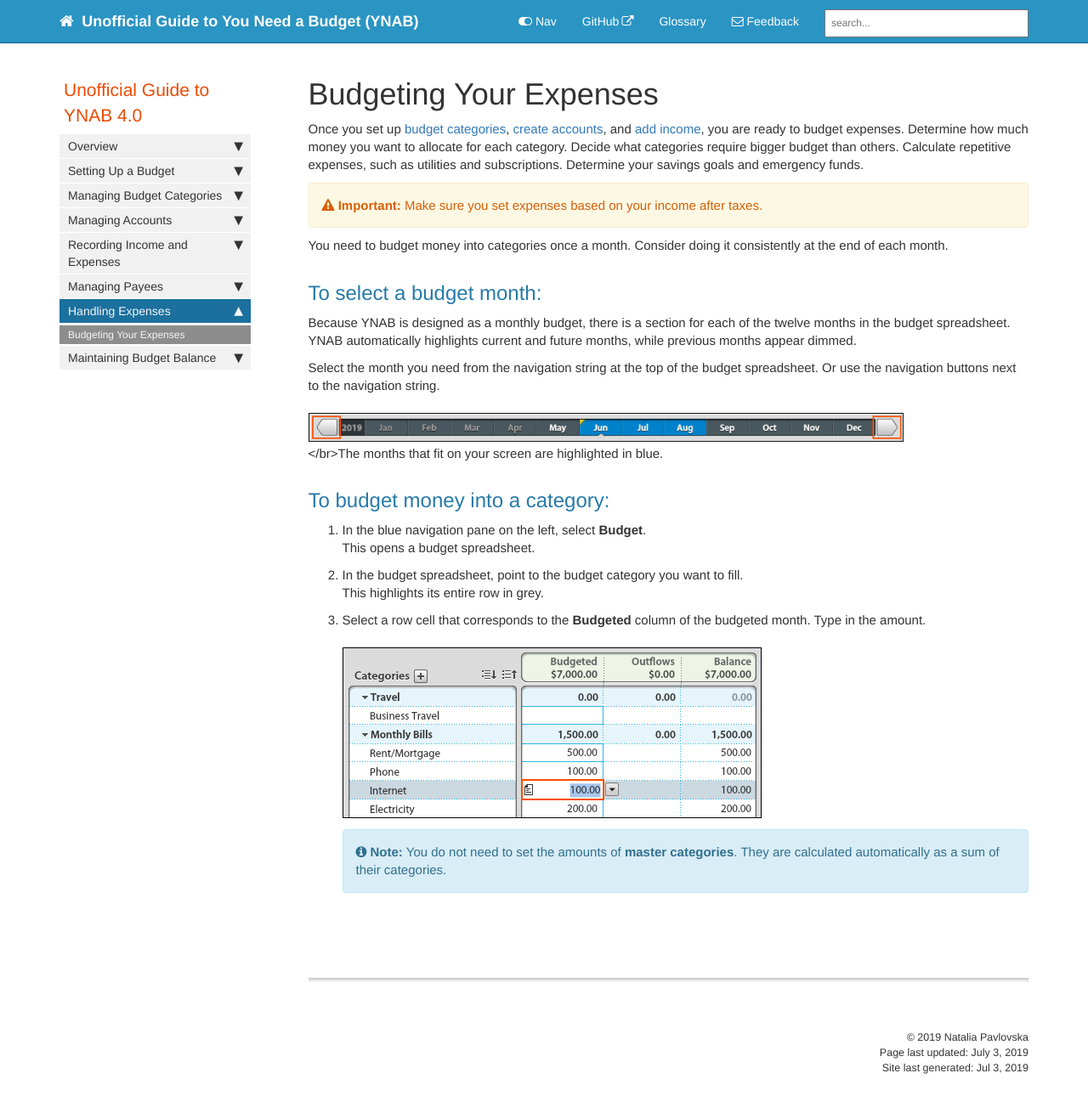
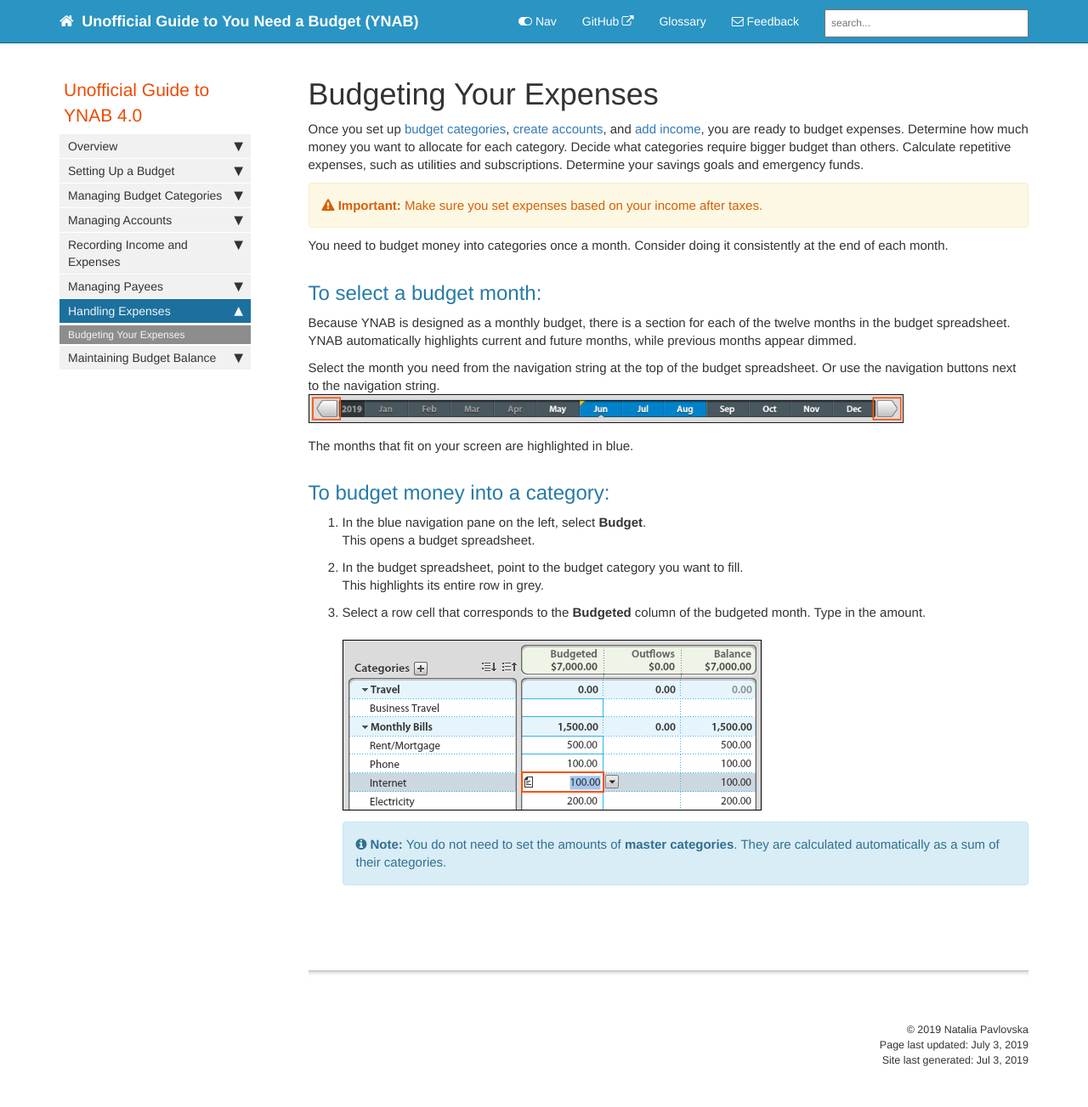
Before and after one commit to npavlovska/unofficial-YNAB-guide, a Jekyll site: the page built from pages/mydoc/mydoc_budgeting_expenses.md, in a window 1280 px wide and 1316 px high. Shown: the top 1303 px of the window at 85% size. Built offline with Jekyll 4.4.1, drawn with Linux system fonts in a browser that asks for light colours; our own code applies the rules of GitHub Pages for plain Markdown files; comment, search, counter and statistics services are not loaded.

Commit message:
Update mydoc_budgeting_expenses.md

```diff
--- a/pages/mydoc/mydoc_budgeting_expenses.md
+++ b/pages/mydoc/mydoc_budgeting_expenses.md
@@ -20,9 +20,9 @@ You need to budget money into categories once a month. Consider doing it consist
 Because YNAB is designed as a monthly budget, there is a section for each of the twelve months in the budget spreadsheet. YNAB automatically highlights current and future months, while previous months appear dimmed.
 
 Select the month you need from the navigation string at the top of the budget spreadsheet. Or use the navigation buttons next to the navigation string.
-{% include image.html file="NavButtons.png" alt="Navigation string" %}
+{% include inline_image.html file="NavButtons.png" alt="Navigation string" %}
 
-</br>The months that fit on your screen are highlighted in blue.
+The months that fit on your screen are highlighted in blue.
 
 ## To budget money into a category:
 
```
